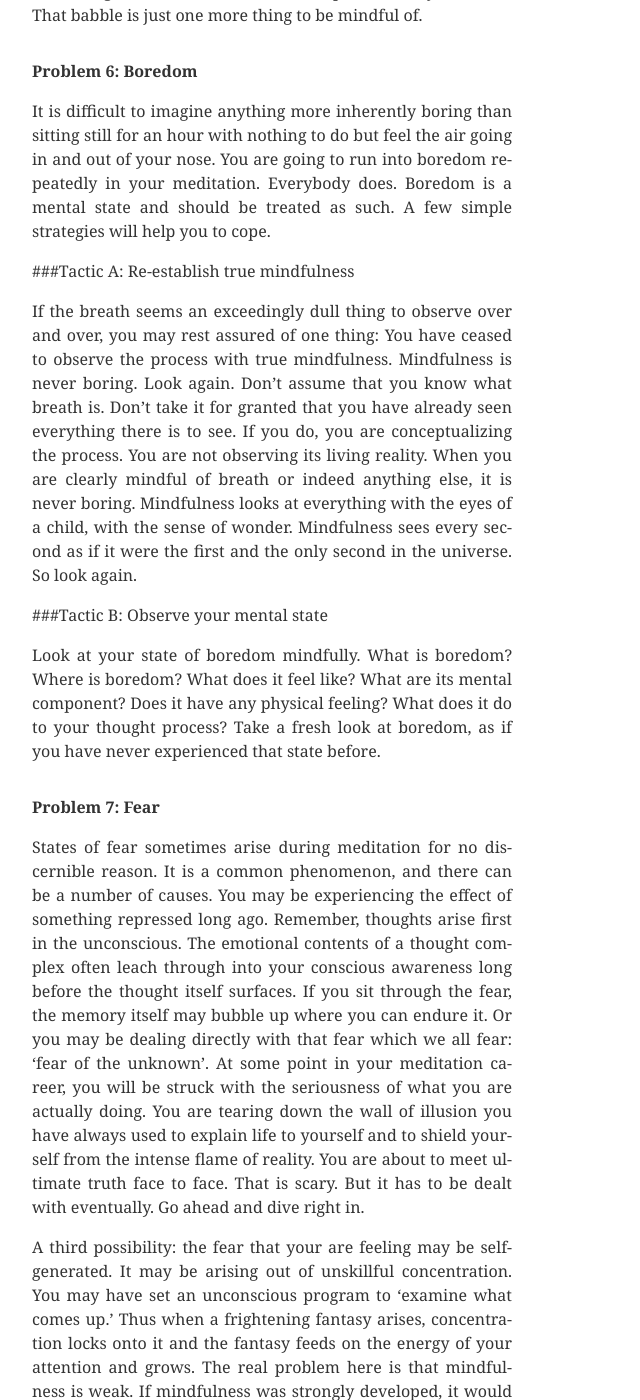
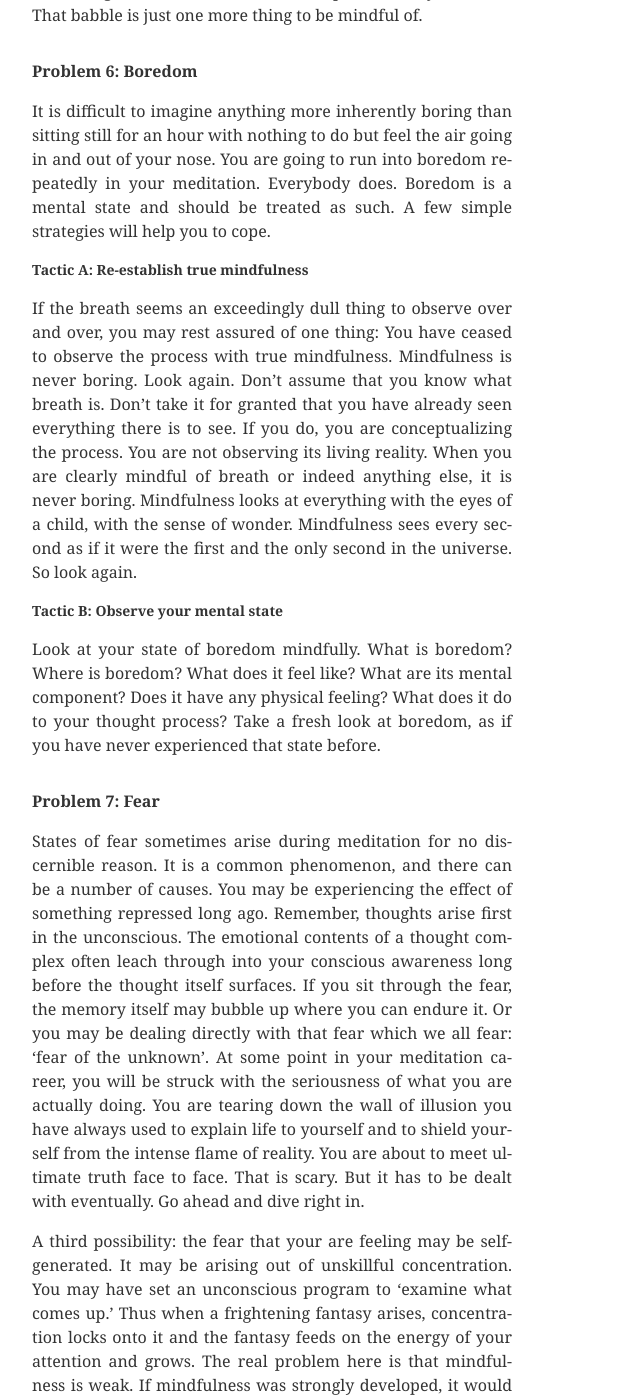
Before and after one commit to mindfulness-in-plain-english/mindfulness-in-plain-english.github.io, a Jekyll site: the page built from book/chapter10.md, in a window 1280 px wide and 1400 px high, scrolled down 7891 px. Shown: the whole window, without its empty margins (0-640 px from the left). Built offline with Jekyll 4.4.1, drawn with Linux system fonts in a browser that asks for light colours.

Commit message:
Style h3

```diff
--- a/book/chapter10.md
+++ b/book/chapter10.md
@@ -62,11 +62,11 @@ Vipassana meditation is primarily an exercise in awareness. Emptying the mind is
 
 It is difficult to imagine anything more inherently boring than sitting still for an hour with nothing to do but feel the air going in and out of your nose. You are going to run into boredom repeatedly in your meditation. Everybody does. Boredom is a mental state and should be treated as such. A few simple strategies will help you to cope.
 
-###Tactic A: Re-establish true mindfulness
+### Tactic A: Re-establish true mindfulness
 
 If the breath seems an exceedingly dull thing to observe over and over, you may rest assured of one thing: You have ceased to observe the process with true mindfulness. Mindfulness is never boring. Look again. Don't assume that you know what breath is. Don't take it for granted that you have already seen everything there is to see. If you do, you are conceptualizing the process. You are not observing its living reality. When you are clearly mindful of breath or indeed anything else, it is never boring. Mindfulness looks at everything with the eyes of a child, with the sense of wonder. Mindfulness sees every second as if it were the first and the only second in the universe. So look again.
 
-###Tactic B: Observe your mental state
+### Tactic B: Observe your mental state
 
 Look at your state of boredom mindfully. What is boredom? Where is boredom? What does it feel like? What are its mental component? Does it have any physical feeling? What does it do to your thought process? Take a fresh look at boredom, as if you have never experienced that state before.
 
--- a/style.css
+++ b/style.css
@@ -16,3 +16,10 @@ h2 {
     /* mt4 */
     margin-top: 2rem;
 }
+
+h3 {
+    /* f6 */
+    font-size: 0.875rem;
+    /* mt3 */
+    margin-top: 1rem;
+}
```
